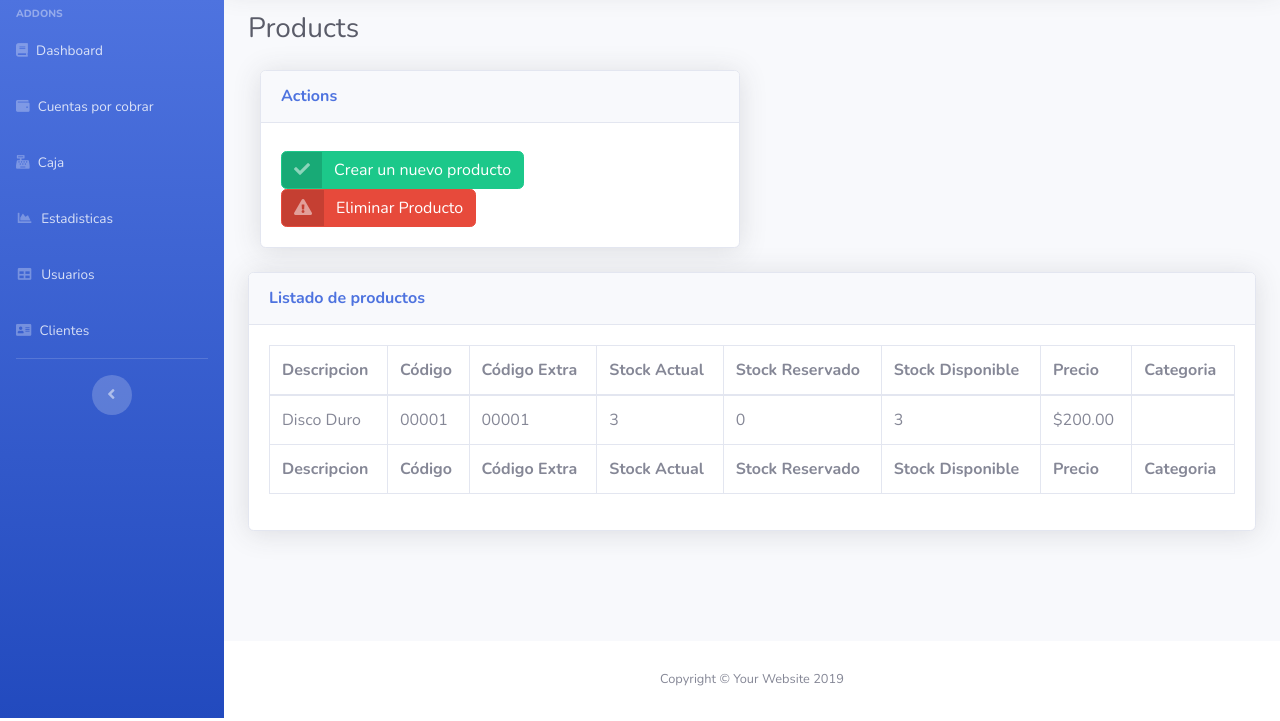
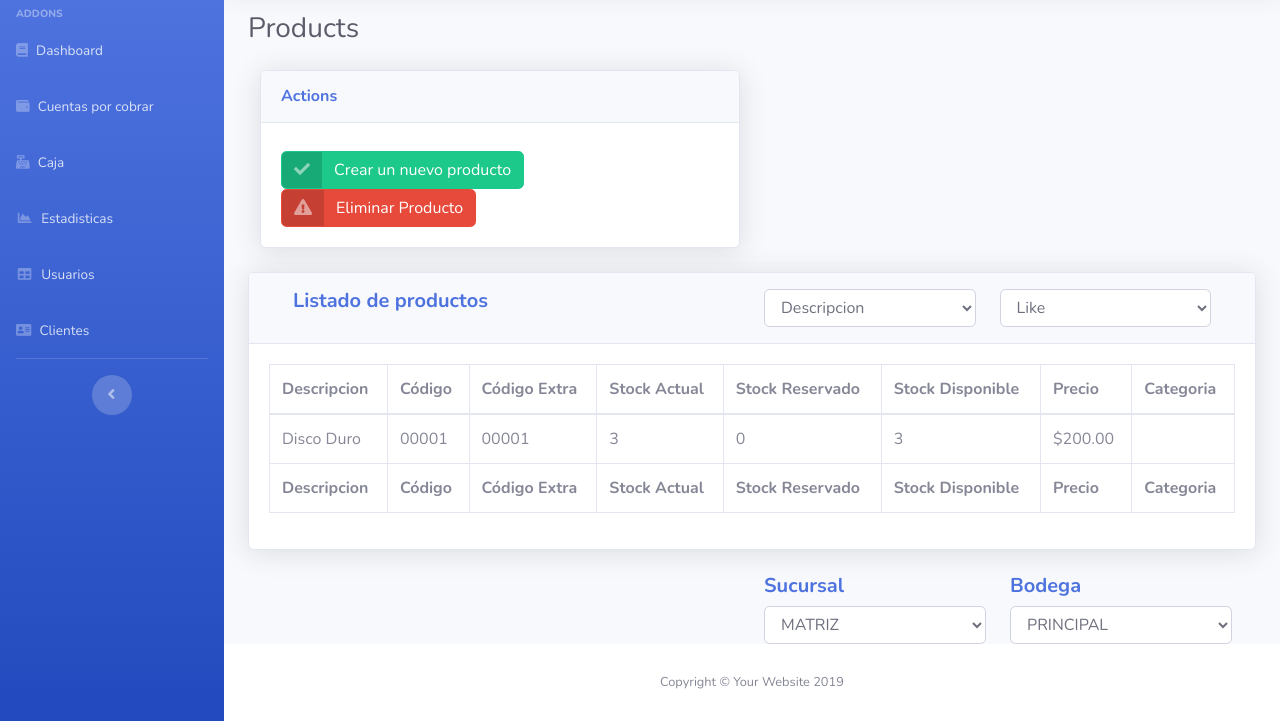
Before and after one commit to zaratec1/fronted-pof, a plain HTML site: page dashboard/products.html in a window 1280 px wide. Shown: the part 82-803 px from the top of the page. Drawn offline with nearby package versions, Linux system fonts and the light colour scheme.

Commit message:
fixed products

```diff
--- a/dashboard/products.html
+++ b/dashboard/products.html
@@ -328,7 +328,49 @@
           <!-- BEGIN TABLE -->
           <div class="card shadow mb-4">
                                   <div class="card-header py-3">
-                                    <h6 class="m-0 font-weight-bold text-primary">Listado de productos</h6>
+
+                                    <div class="container">
+
+                                        <div class="row">
+
+                                          <div class="col">
+                                            <h5 class="m-0 font-weight-bold text-primary">Listado de productos</h5>
+                                          </div>
+
+                                          <div class="col col-lg-3">
+
+                                            <div class="form-row">
+
+                                              <div class="col">
+
+                                                <select class="form-control" id="exampleFormControlSelect1">
+                                                  <option>Descripcion</option>
+                                                </select>
+
+                                              </div>
+                                            </div>
+
+                                        </div>
+
+                                          <div class="col col-lg-3">
+
+                                            <div class="form-row">
+
+                                              <div class="col">
+
+                                                <select class="form-control" id="exampleFormControlSelect1">
+                                                  <option>Like</option>
+                                                </select>
+
+                                              </div>
+                                            </div>
+
+                                        </div>
+
+                                        </div>
+
+                                    </div>
+
                                   </div>
 
                                   <div class="card-body">
@@ -374,6 +416,52 @@
                                   </div>
           </div>
           <!-- END TABLE -->
+
+
+          <div class="container">
+
+            <div class="row">
+
+              <div class="col">
+              </div>
+
+              <div class="col col-lg-3">
+
+                <div class="form-row">
+
+                  <div class="col">
+                    <h5 class="m-0 font-weight-bold text-primary">
+                      <label for="">Sucursal</label>
+                    </h5>
+                    <select class="form-control" id="exampleFormControlSelect1">
+                      <option>MATRIZ</option>
+                    </select>
+
+                  </div>
+                </div>
+
+            </div>
+
+              <div class="col col-lg-3">
+
+                <div class="form-row">
+
+                  <div class="col">
+                    <h5 class="m-0 font-weight-bold text-primary">
+                      <label for="">Bodega</label>
+                    </h5>
+                    <select class="form-control" id="exampleFormControlSelect1">
+                      <option>PRINCIPAL</option>
+                    </select>
+
+                  </div>
+                </div>
+
+            </div>
+
+            </div>
+
+        </div>
 
 
         </div>
```
